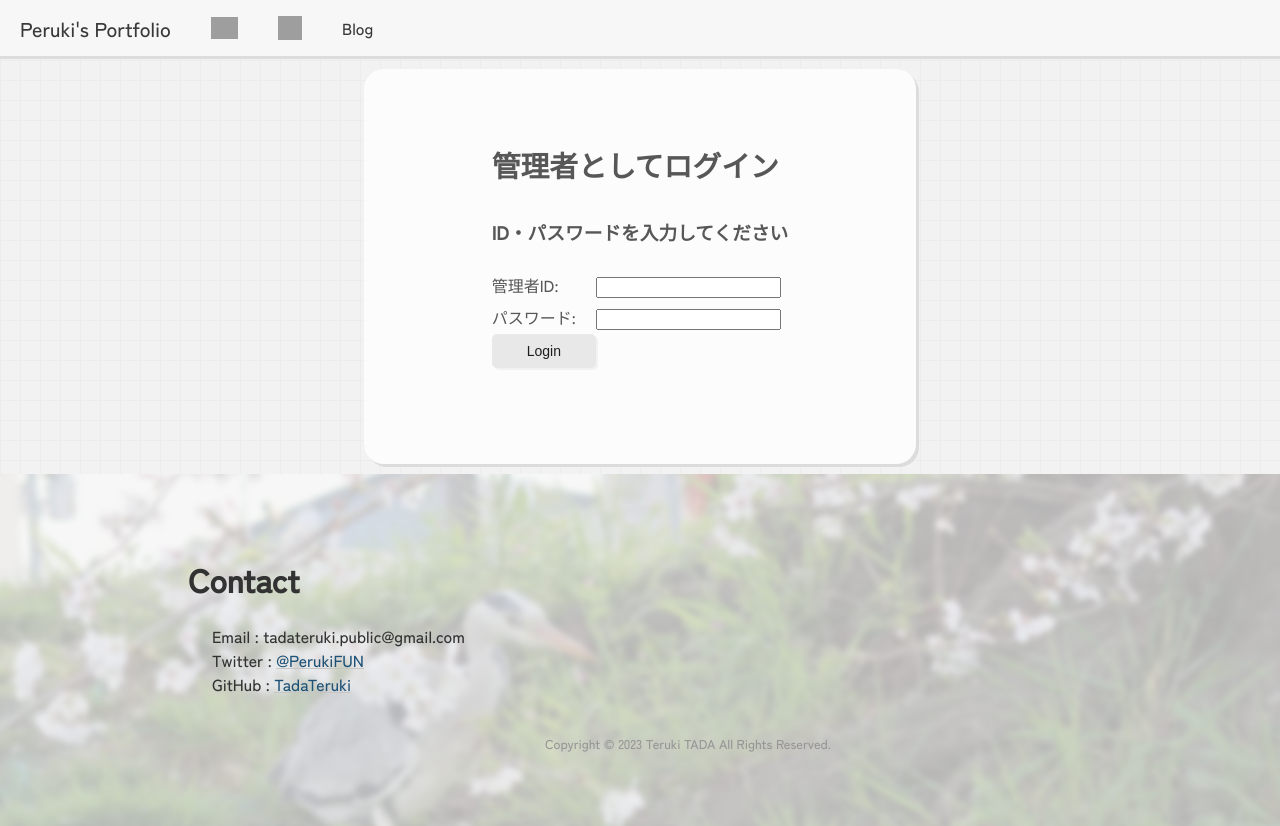
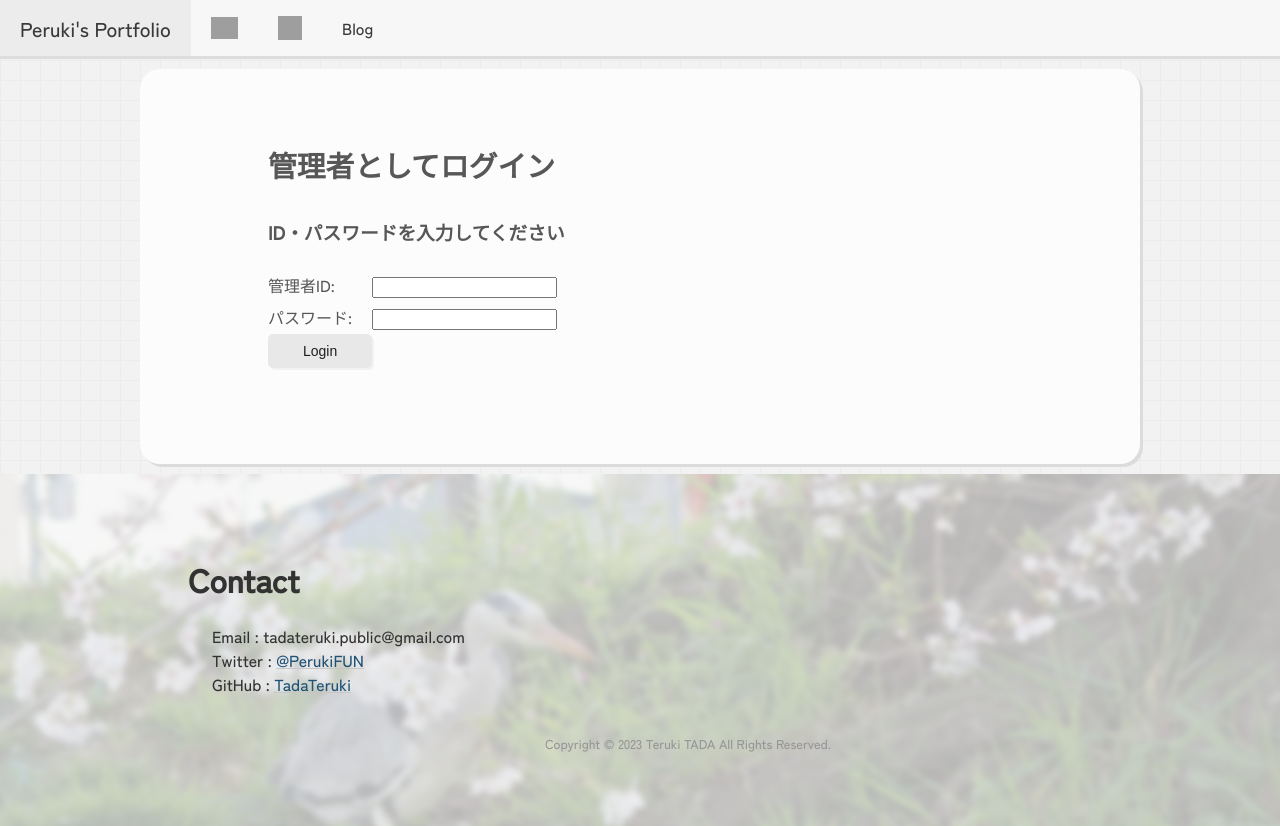
Before and after one commit to TadaTeruki/portfolio-front-next, a Next.js app: page /login in a window 1280 px wide. Built offline with nearby package versions, Linux system fonts and the light colour scheme; grey boxes are pictures that could not be loaded.

Commit message:
[fix] 画面全体が右に寄る不具合解消

```diff
--- a/components/layout/base/base.module.css
+++ b/components/layout/base/base.module.css
@@ -4,7 +4,6 @@
     background-color: rgb(252, 252, 252);
     border-width: 150px;
     padding: 3em 8em 6em 8em;
-    width: fit-content;
     margin: 10px auto;
     border-radius: 20px;
 }
--- a/package.json
+++ b/package.json
@@ -1,6 +1,6 @@
 {
   "name": "portfolio-front",
-  "version": "0.1.0",
+  "version": "0.2.0",
   "private": true,
   "scripts": {
     "dev": "next dev",
```
